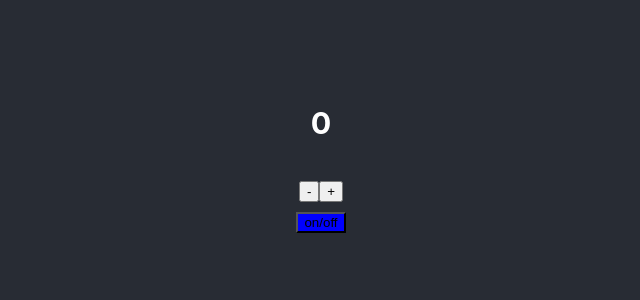
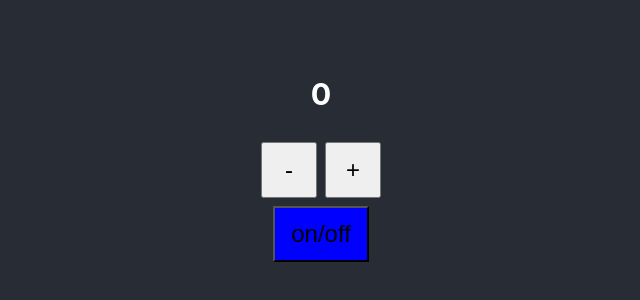
Before and after one commit to jeongmyeonghyeon/simple-button-testing-app, a React (Create React App) app: page / in a window 1280 px wide. Shown: the part 246-546 px from the top of the page, without its empty margins (319-959 px from the left). Built offline with nearby package versions, Linux system fonts and the light colour scheme.

Commit message:
전체 css  수정

```diff
--- a/src/App.css
+++ b/src/App.css
@@ -1,18 +1,3 @@
-.App {
-  text-align: center;
-}
-
-.App-logo {
-  height: 40vmin;
-  pointer-events: none;
-}
-
-@media (prefers-reduced-motion: no-preference) {
-  .App-logo {
-    animation: App-logo-spin infinite 20s linear;
-  }
-}
-
 .App-header {
   background-color: #282c34;
   min-height: 100vh;
@@ -24,15 +9,19 @@
   color: white;
 }
 
-.App-link {
-  color: #61dafb;
+button[data-testid="plus-button"],
+button[data-testid="minus-button"],
+button[data-testid="on/off-button"] {
+  min-width: 56px;
+  min-height: 56px;
+  font-size: 24px;
+  padding: 0 16px;
+  text-align: center;
 }
-
-@keyframes App-logo-spin {
-  from {
-    transform: rotate(0deg);
-  }
-  to {
-    transform: rotate(360deg);
-  }
+button[data-testid="plus-button"] {
+  margin-left: 8px;
 }
+button[data-testid="on/off-button"] {
+  background-color: blue;
+  margin-top: 8px;
+}
```
